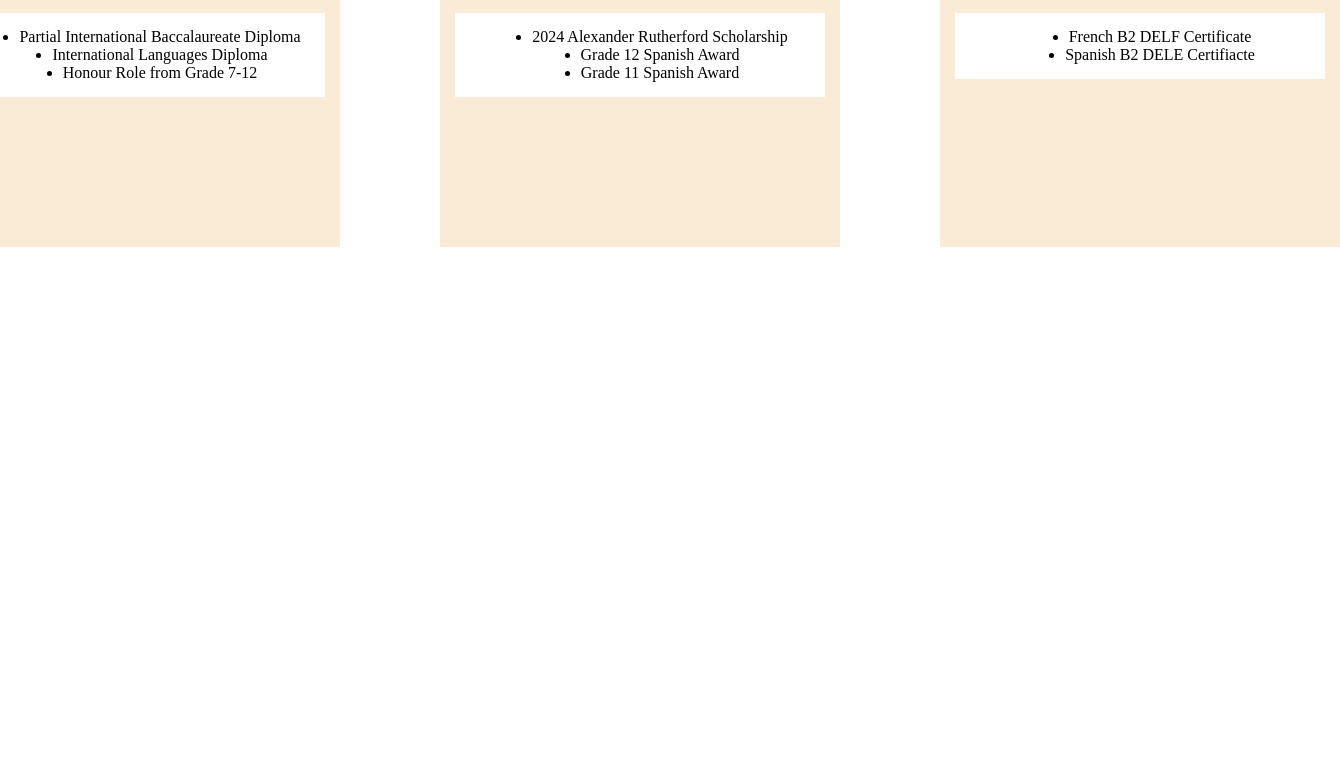
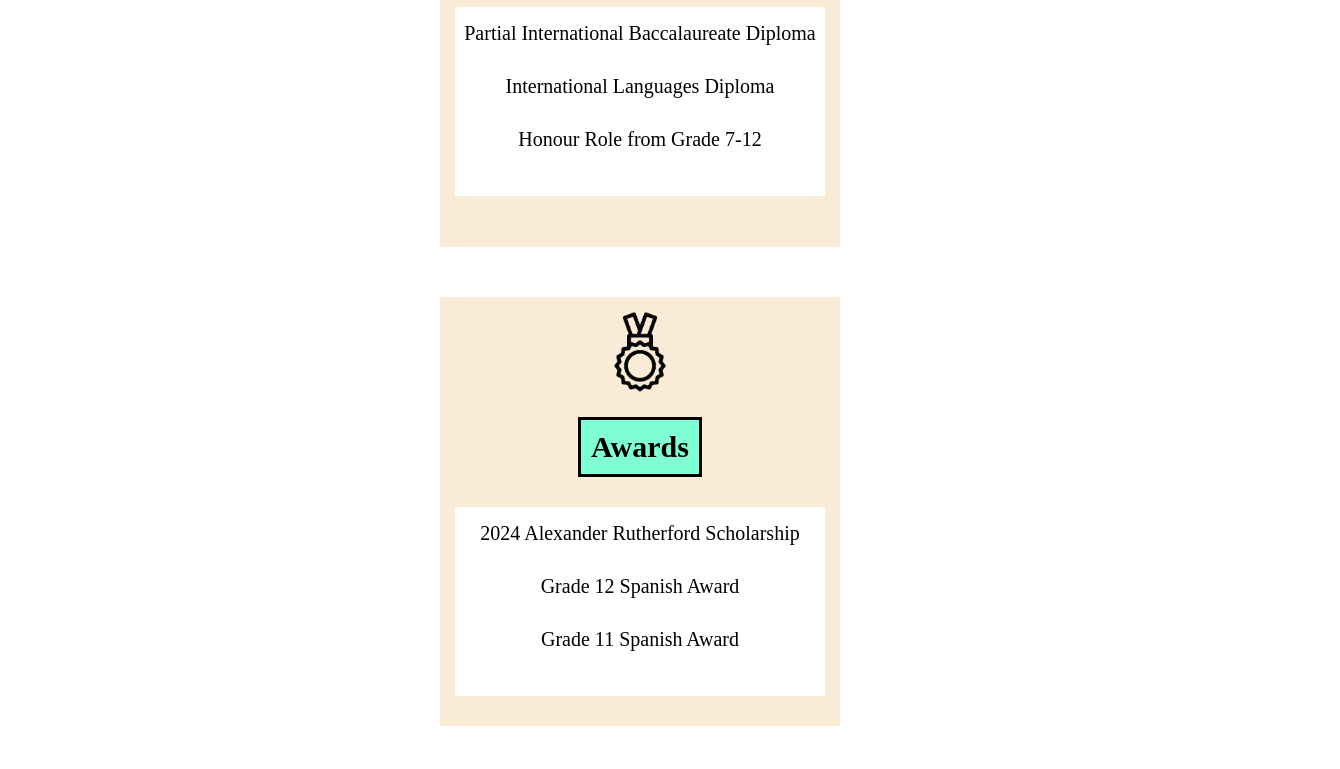
Before and after one commit to Brenton-M/portfolio, a plain HTML site: page certifications-awards.html in a window 1280 px wide. Shown: the part 403-1172 px from the top of the page, 1340 px wide, since content can reach past the window. Before the commit the page ends 800 px from the top, so only its background shows below. Drawn offline with Linux system fonts and the light colour scheme.

Commit message:
Version 2

```diff
--- a/awards-and-certifications-page/main.css
+++ b/awards-and-certifications-page/main.css
@@ -1,7 +1,7 @@
 .grid {
   display: grid;
   grid-template-rows: 450px;
-  grid-template-columns: 400px 400px 400px;
+  grid-template-columns: repeat(3,400px);
   justify-content: center;
   column-gap: 100px;
   margin-top: 200px;
@@ -48,13 +48,22 @@
   margin-left: 15px;
   padding-bottom: 15px;
   padding-top: 15px;
+  font-size: 20px;
+  margin-top: 10px;
+  font-size: 20px;
+  margin-bottom: 30px;
 }
 
-.text {
-  font-size: 20px;
-  margin-top: 10px;
+ul {
+  list-style: none;
+  padding-left: 0px;
+  margin: 0px;
+}
 
+li {
+  margin-bottom: 30px;
 }
+
 
 .header {
   position: fixed;
@@ -102,3 +111,17 @@
 .home-page-button:active {
   opacity: 0.5;
 }
+
+
+
+@media (max-width: 1750px) {
+  .grid {
+    grid-template-columns: 1fr;
+    row-gap: 50px;
+  }
+
+  .box {
+    width: 400px;
+    margin: 0 auto;
+  }
+}
```
